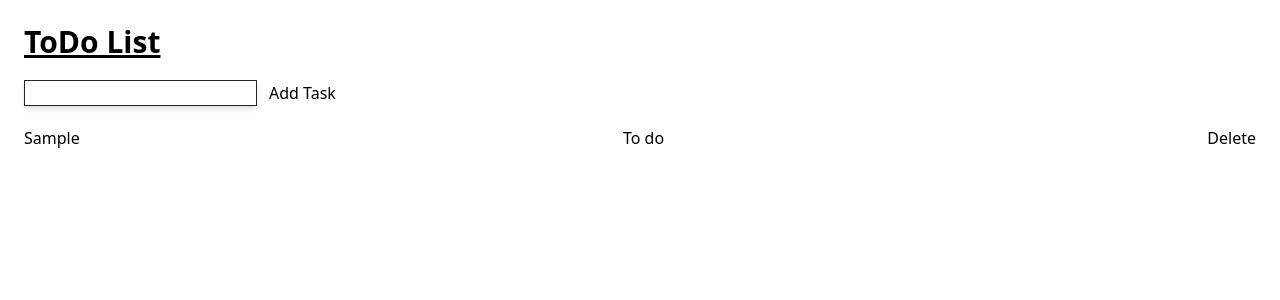
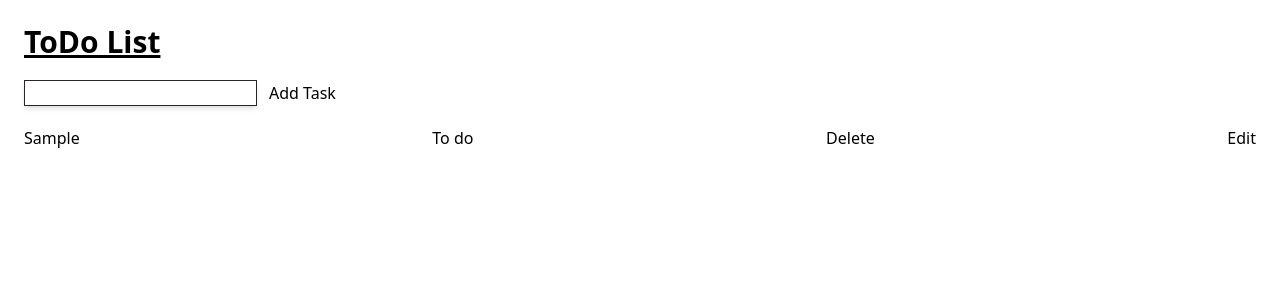
Before and after one commit to Malifarge/To-do-List-React, a React (Create React App) app: page / in a window 1280 px wide. Both pictures are taken after typing "Sample" into the empty fields and a click on the button "Add Task". Shown: the top 300 px of the page. Built offline with nearby package versions, Linux system fonts and the light colour scheme.

Commit message:
edit button

```diff
--- a/src/compnents/List.js
+++ b/src/compnents/List.js
@@ -9,6 +9,7 @@ class List extends React.Component{
         <p>{task.description}</p>
         <p>{task.status}</p>
         <button onClick={() => this.props.deleteTask(this.props.tasks.indexOf(task))}>Delete</button>
+        <button onClick={() => this.props.modifyTask(this.props.tasks.indexOf(task))}>Edit</button>
         </li>)
         })
     )
```
